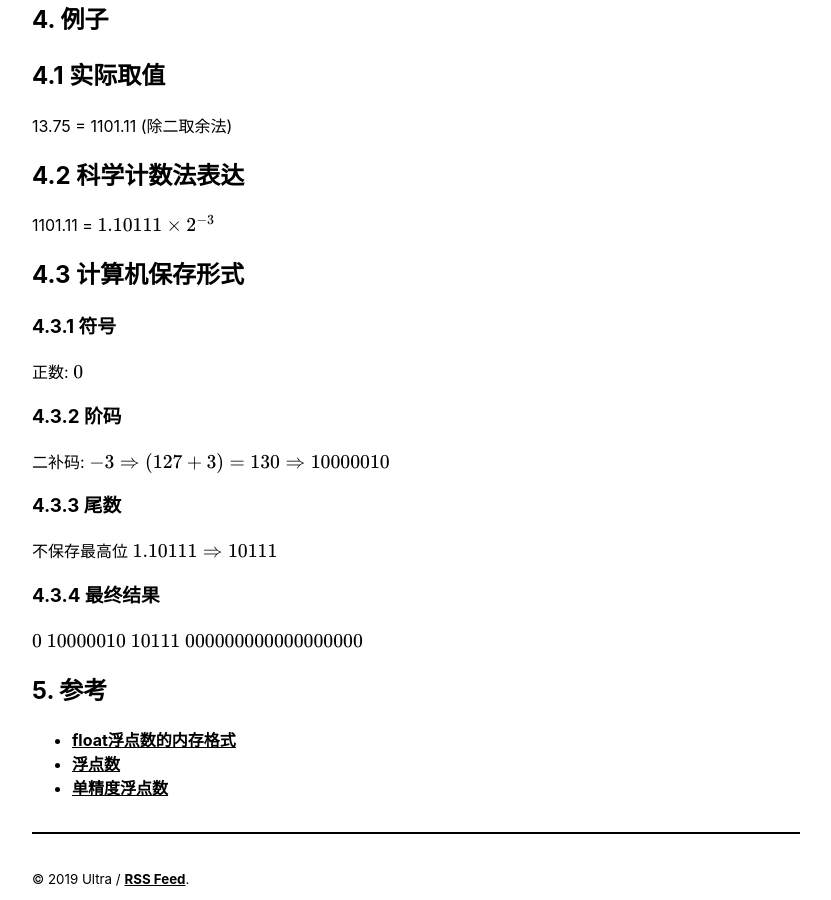
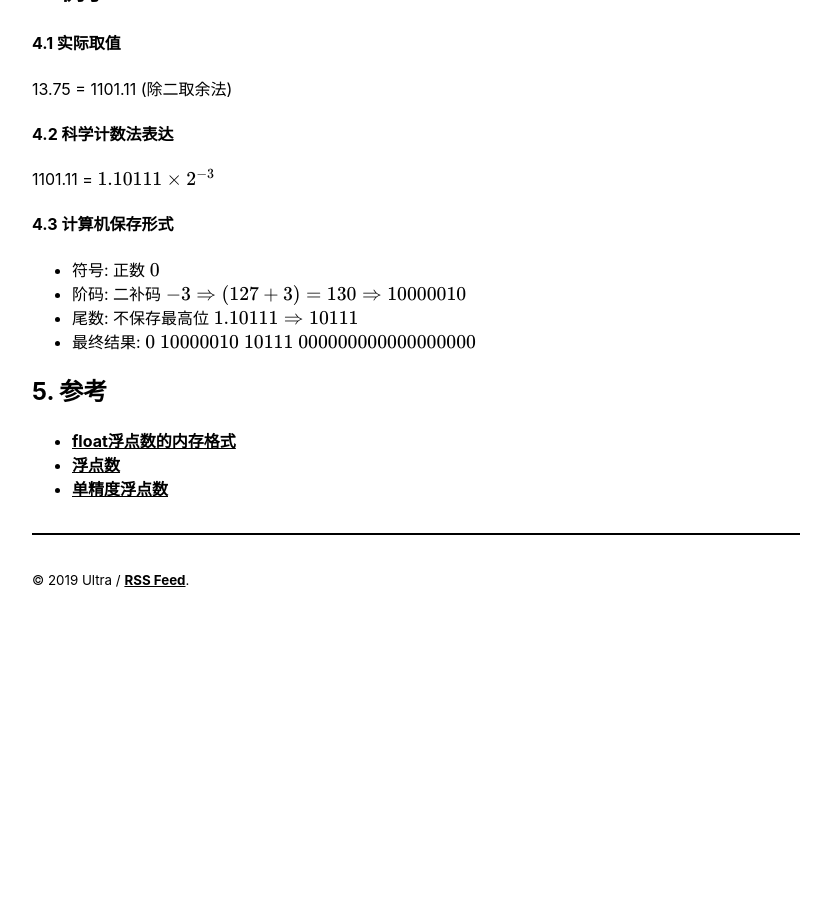
Before and after one commit to aooXu/aooXu.github.io, a Jekyll site: the page built from _posts/2020-07-10-Float-number.md, in a window 1280 px wide and 900 px high, scrolled down 1031 px. Shown: the whole window, without its empty margins (224-1055 px from the left). Built offline with Jekyll 4.4.1, drawn with Linux system fonts in a browser that asks for light colours; formulas are drawn with MathJax 3; after the commit the page ends 1670 px from its top, so only the background shows below that.

Commit message:
Update style

```diff
--- a/_posts/2020-07-10-Float-number.md
+++ b/_posts/2020-07-10-Float-number.md
@@ -4,7 +4,7 @@
 description: 在学习C++的时候看到Float计算的相关章节, 之前在大一的时候有学到过类似的知识, 但是很快就忘记了, 现在把他记录下来方便以后查阅.
 ---
 
-# 1. 简介
+## 1. 简介
 
 * 浮点数是一种在计算机中表达数字的方式,
 * 它将数据用类似 $(-1) \times 1.3 \times 10^{-2}$ 的科学计数法表示.
@@ -12,59 +12,48 @@
 * 在编程语言中最常见的浮点数有单精度(Float)和多精度(Double)两种.
 * 在这里不讨论unsigned float和 unsigned double.
 
-# 2. 设计
+## 2. 设计
 
 一个浮点数有3部分组成:
 * 符号: 数字的正负 $(-/+)$;
 * 阶码: 科学计数法中的指数 $(-2)$;
 * 尾数: 科学计数法中的基本值 $(1.3)$;
 
-# 3. 实现
+## 3. 实现
 
-## 3.1 符号
+#### 3.1 符号
 
 符号通过符号位实现, 一个32bits浮点数(Float)或者64bits浮点数(Double)中的第一位就是符号位. 符号位取值0表示正数, 符号为取值1表示负数.
 
-## 3.2 阶码
+#### 3.2 阶码
 
 阶码通过二补码实现, 默认使用2为底数.
 在Float中8bits用来表达移码, 0到126代表-127到-1，127代表零，128-255代表1-128.
 在Double中, 略
 
-## 3.3 尾数
+#### 3.3 尾数
 
 表示科学计数法中底基本值.
 在Float中23bits被用来记录尾数, 但是最高位的1不会被保存 (实际有效位为24bits)
 
-# 4.  例子
+## 4.  例子
 
-## 4.1 实际取值
+#### 4.1 实际取值
 
 13.75 = 1101.11 (除二取余法)
 
-## 4.2 科学计数法表达
+#### 4.2 科学计数法表达
 
 1101.11 = $1.10111 \times 2^{-3}$
 
-## 4.3 计算机保存形式
+#### 4.3 计算机保存形式
 
-### 4.3.1 符号
+* 符号: 正数 $ 0 $
+* 阶码: 二补码 $ -3 \Rightarrow (127 + 3) = 130 \Rightarrow 1000 0010 $
+* 尾数: 不保存最高位 $1.10111 \Rightarrow 10111$
+* 最终结果: $ 0\ 10000010\ 10111\ 000000000000000000 $
 
-正数: $ 0 $
-
-### 4.3.2 阶码
-
-二补码: $ -3 \Rightarrow (127 + 3) = 130 \Rightarrow 1000 0010 $
-
-### 4.3.3 尾数
-
-不保存最高位 $1.10111 \Rightarrow 10111$
-
-### 4.3.4 最终结果
-
-$ 0\ 10000010\ 10111\ 000000000000000000 $
-
-# 5.  参考
+## 5.  参考
 
 * [float浮点数的内存格式](https://blog.csdn.net/chinayu2007/java/article/details/50145523)
 * [浮点数](https://baike.baidu.com/item/%E6%B5%AE%E7%82%B9%E6%95%B0/6162520)
```
